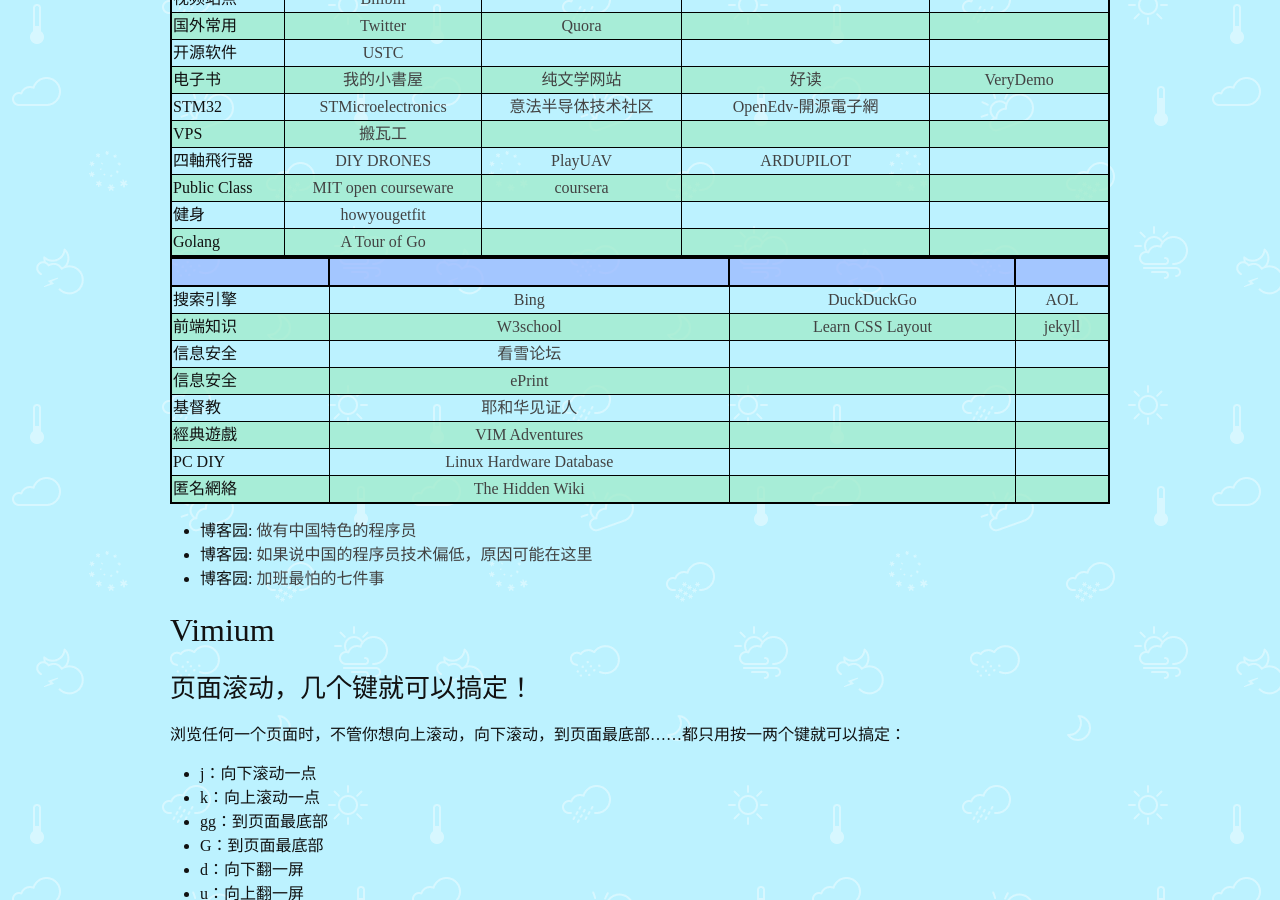
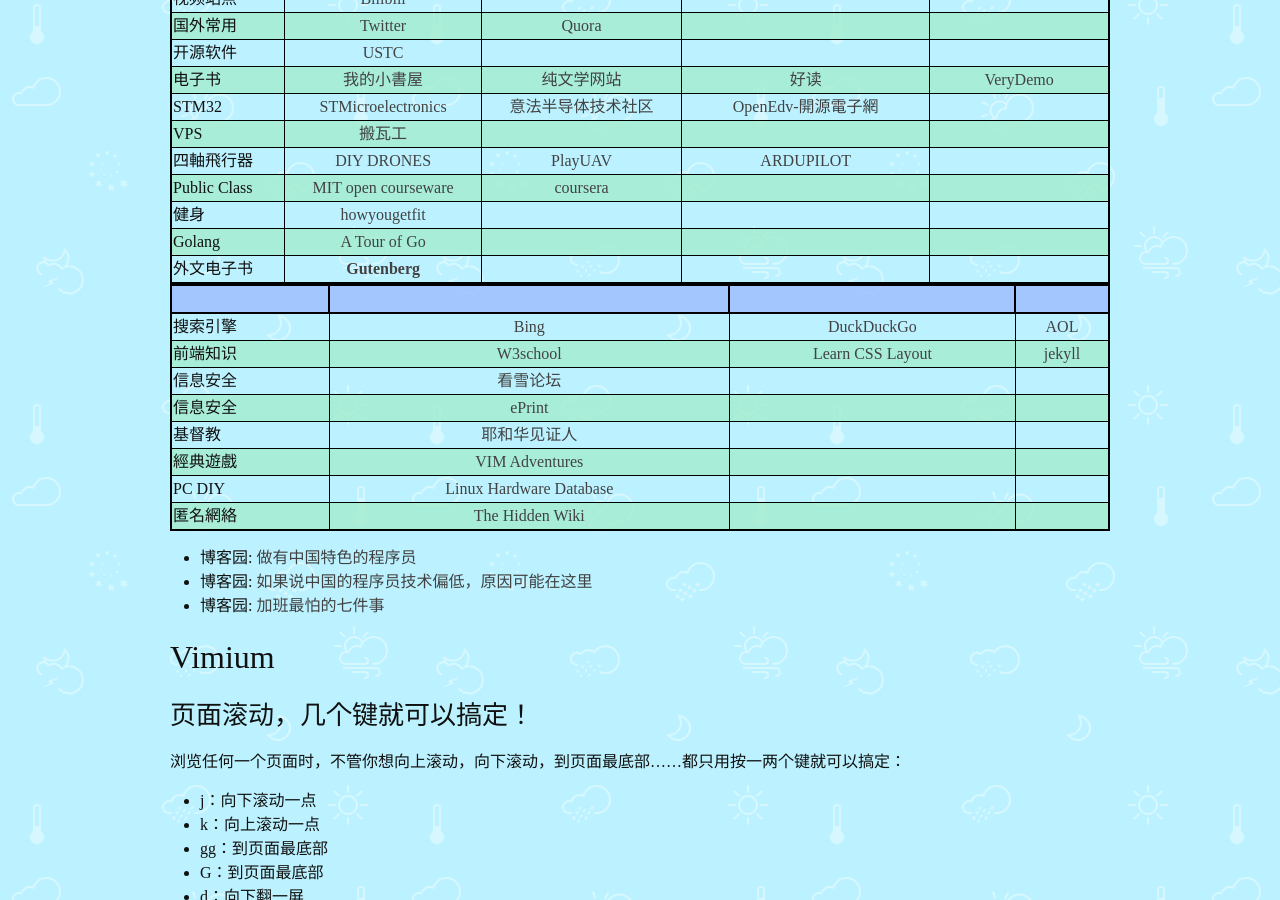
Before and after one commit to explorerlxz/explorerlxz.github.io, a Jekyll site: the page built from _posts/2016-10-18-常用链接.md, in a window 1280 px wide and 900 px high, scrolled down 739 px. Built offline with Jekyll 4.4.1, drawn with Linux system fonts in a browser that asks for light colours.

Commit message:
add gutenberg links

```diff
--- a/_posts/2016-10-18-常用链接.md
+++ b/_posts/2016-10-18-常用链接.md
@@ -35,6 +35,7 @@
 |Public Class|[MIT open courseware](https://ocw.mit.edu/courses/index.htm)|[coursera](https://www.coursera.org/)|
 |健身|[howyougetfit](http://www.howyougetfit.com/Main-Page)|
 |Golang|[A Tour of Go](https://tour.golang.org)|
+|外文电子书|[**Gutenberg**](http://www.gutenberg.org)|
 
 
 |||||
```
